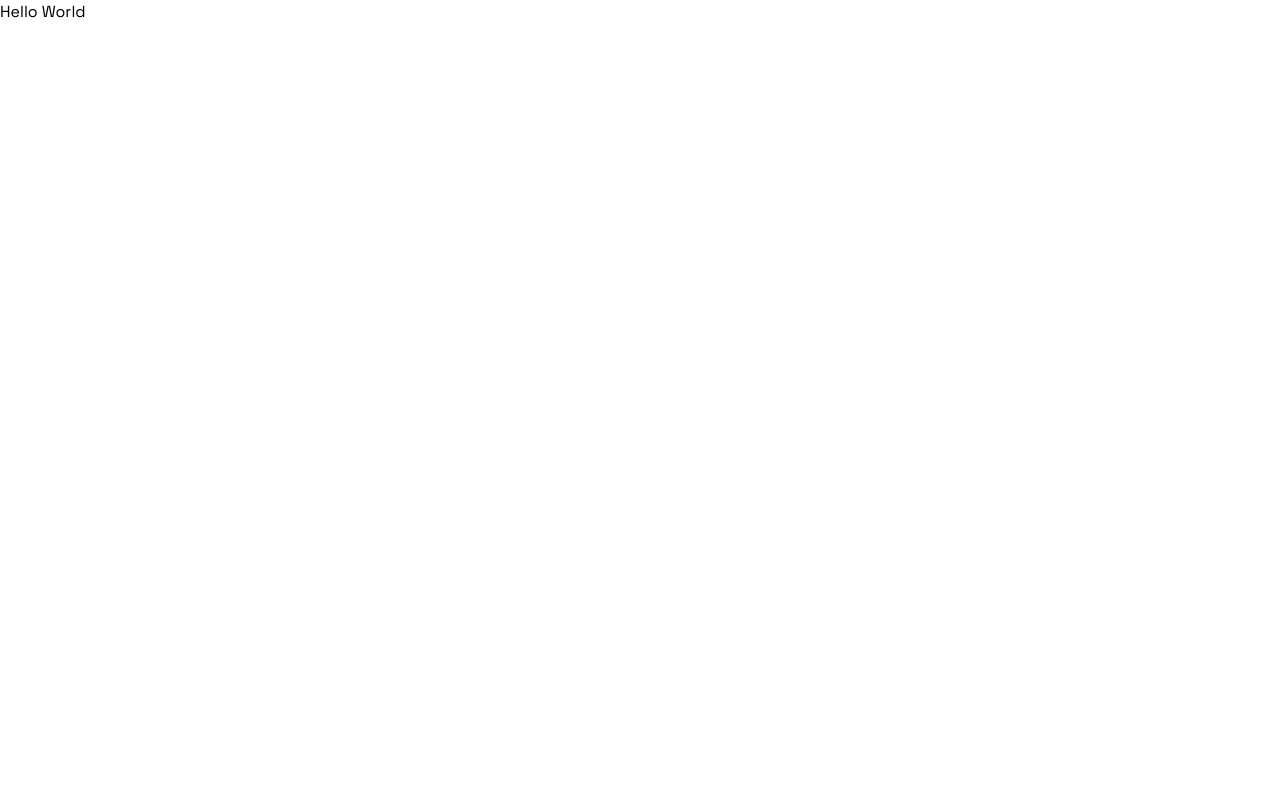
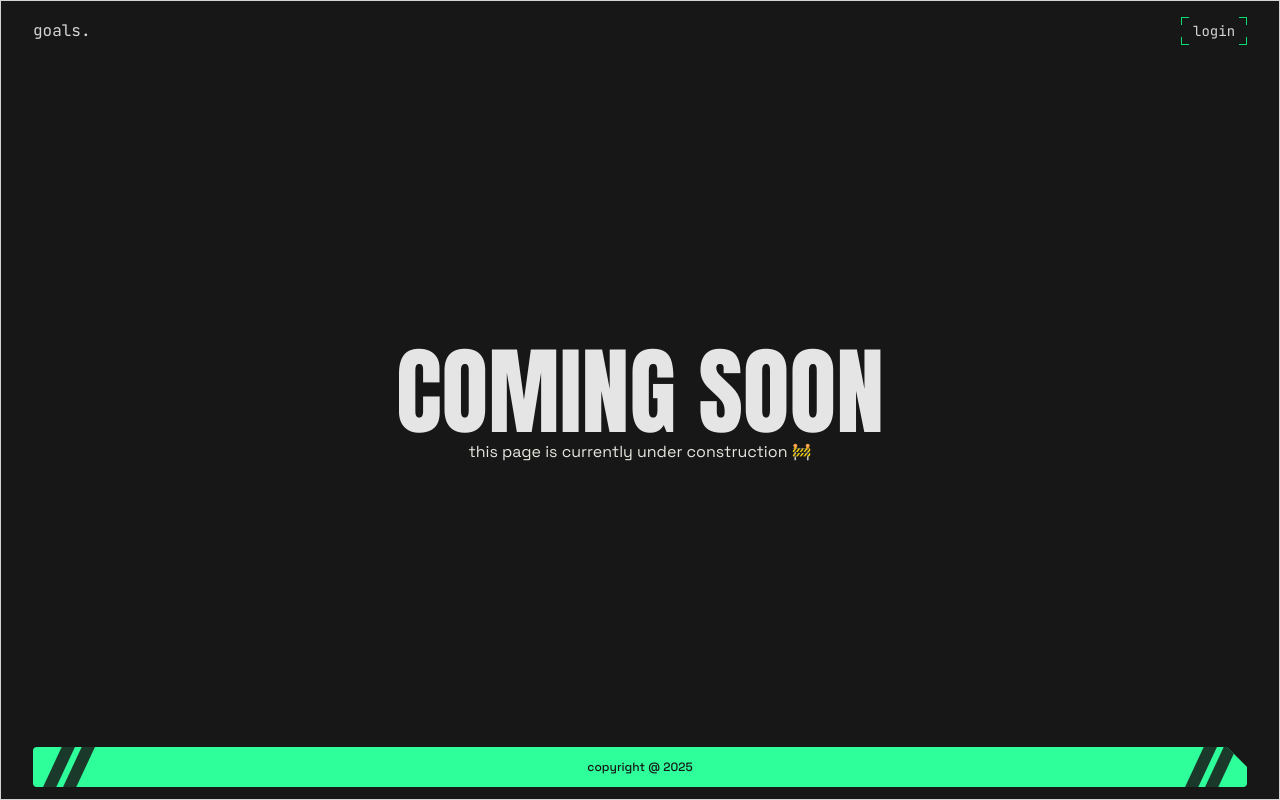
Before and after one commit to limitlez2020/goal-roadmap, a Next.js app: page /coming-soon in a window 1280 px wide. Built offline with nearby package versions, Linux system fonts and the light colour scheme.

Commit message:
Implemented the placeholder coming soon page

```diff
--- a/app/coming-soon/page.js
+++ b/app/coming-soon/page.js
@@ -1,11 +1,33 @@
 /****** Coming soon page *******/
+import NavBar from "../components/NavBar"
+import Footer from "../components/Footer"
+import { Anton } from "next/font/google"
+
+
+const anton = Anton({
+  subsets: ["latin"],
+  weight: ["400"]
+})
 
 export default function ComingSoon () {
 
 
   return (
-    <div>
-      Hello World
+    <div className="relative w-full border min-h-screen flex flex-col items-center justify-between bg-neutral-900 text-neutral-300">
+      {/* Background Noise Texture: */}
+      <div className='absolute inset-0 opacity-5 bg-[url("/noise.png")] pointer-events-none'/>
+
+      {/* Navbar */}
+      <NavBar/>
+
+      {/* Body Container: */}
+      <div className="flex flex-col w-9/10 sm:w-8/10 h-full justify-center items-center text-[#e6e5de]">
+        <p className={`${anton.className} text-center text-neutral-200 text-8xl`}>COMING SOON</p>
+        <p>this page is currently under construction 🚧</p>
+      </div>
+
+      {/* Footer: */}
+      <Footer/>
     </div>
   )
 }
```
